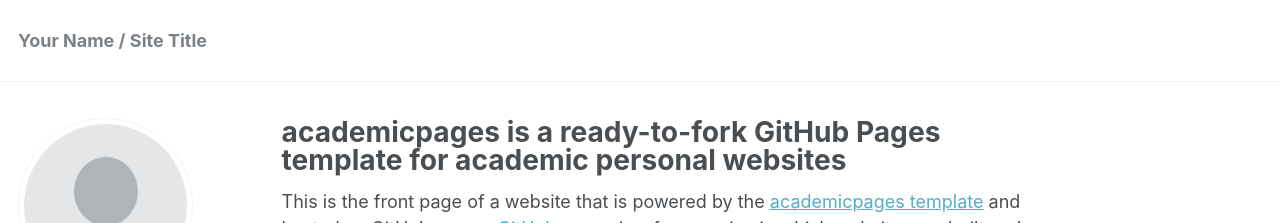
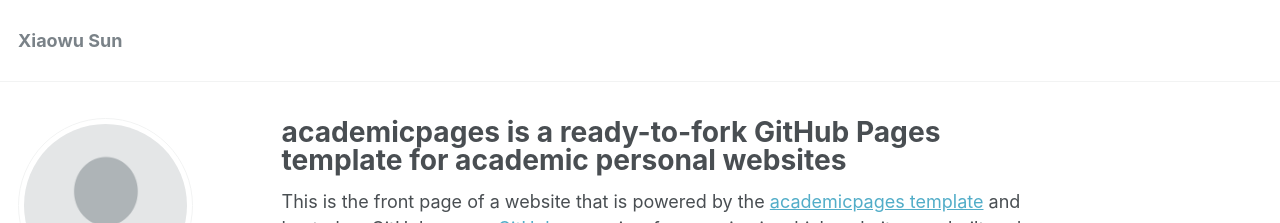
Before and after one commit to xiaowusun/xiaowusun.github.io, a Jekyll site: the page built from _pages/about.md, in a window 1280 px wide and 900 px high. Shown: the top 223 px of the window. Built offline with Jekyll 4.4.1, drawn with Linux system fonts in a browser that asks for light colours; some web fonts are replaced.

Commit message:
Initial commit

```diff
--- a/_config.yml
+++ b/_config.yml
@@ -7,13 +7,13 @@
 
 # Site Settings
 locale                   : "en-US"
-title                    : "Your Name / Site Title"
+title                    : "Xiaowu Sun"
 title_separator          : "-"
 name                     : &name "Xiaowu Sun"
 description              : &description "Xiaowu Sun"
 url                      : https://xiaowusun.github.io # the base hostname & protocol for your site e.g. "https://mmistakes.github.io"
 baseurl                  : "" # the subpath of your site, e.g. "/blog"
-repository               : "academicpages/academicpages.github.io"
+repository               : "xiaowusun.github.io"
 teaser                   :  # filename of teaser fallback teaser image placed in /images/, .e.g. "500x300.png"
 breadcrumbs              : false # true, false (default)
 words_per_minute         : 160
```
